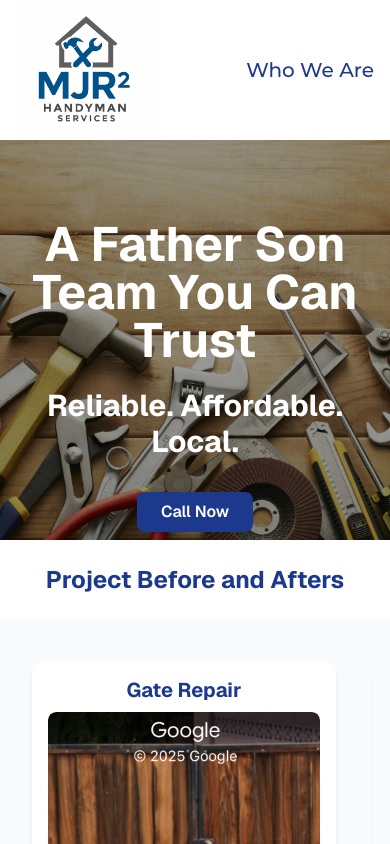
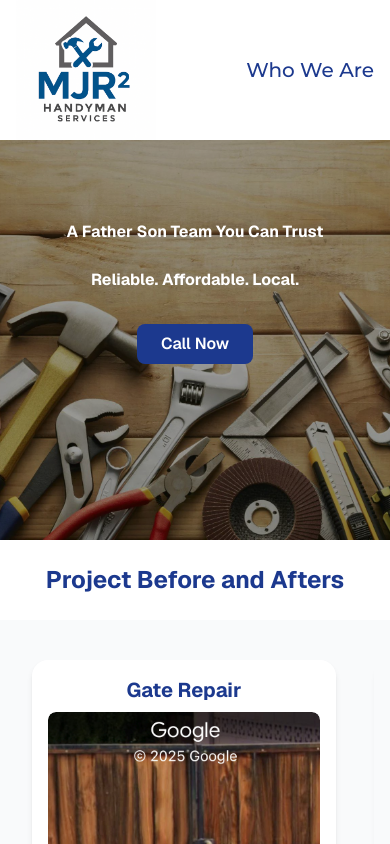
Before and after one commit to Michael-Riordan/mjr-handyman, a Next.js app: page / in a window 390 px wide. Shown: the top 844 px of the page. Built offline with nearby package versions, Linux system fonts and the light colour scheme.

Commit message:
create conditional statement in tailwind to render phone number instead of button on larger screens

```diff
--- a/src/app/components/Hero.tsx
+++ b/src/app/components/Hero.tsx
@@ -1,5 +1,5 @@
+
 import Image from "next/image";
-
 
 export default function Hero() {
     return (
@@ -13,17 +13,23 @@ export default function Hero() {
           />
 
             <div className="absolute inset-0 flex flex-col items-center text-white bg-black/40">
-                <h1 className="text-5xl sm:text-4xl md:text-5xl font-bold pt-20 pb-6">
+                <h1 className="sm:text-4xl md:text-5xl font-bold pt-20 pb-6">
                     A Father Son Team You Can Trust
                 </h1>
-                <p className="text-3xl sm:text-2xl md:text-3xl font-bold pb-8">
+                <h2 className="sm:text-2xl md:text-3xl font-bold pb-8">
                     Reliable. Affordable. Local.
-                </p>
-                <a href="tel:+16316171415">
+                </h2>
+                <a
+                    href="tel:+16316171415"
+                    className="md:hidden"
+                >
                     <button className="px-6 py-2 bg-blue-900 text-white font-semibold rounded-lg hover:bg-blue-950 hover:cursor-pointer transition">
                     Call Now
                     </button>
                 </a>
+                <span className="hidden md:inline text-white text-3xl font-semibold">
+                    Call: (631) 617-1415
+                </span>
             </div>
         </div>
     );
--- a/src/app/components/Nav.tsx
+++ b/src/app/components/Nav.tsx
@@ -7,7 +7,7 @@ export default function Nav() {
     return (
         <header className="bg-white">
             <nav className="max-w-7xl mx-auto px-4 flex items-center justify-between">
-                <Link href={"/"} className="text-xl font-bold text-blue-700">
+                <Link href={"/"} className="text-xl font-bold">
                     <Image
                         src="/logo.png"
                         alt="MJR Squared Logo"
@@ -16,6 +16,7 @@ export default function Nav() {
                         priority
                     />
                 </Link>
+
                 <ul className="flex space-x-6">
                     <li><Link href={"/who-we-are"} className=" text-xl text-blue-900 hover:underline">Who We Are</Link></li>
                 </ul>
```
